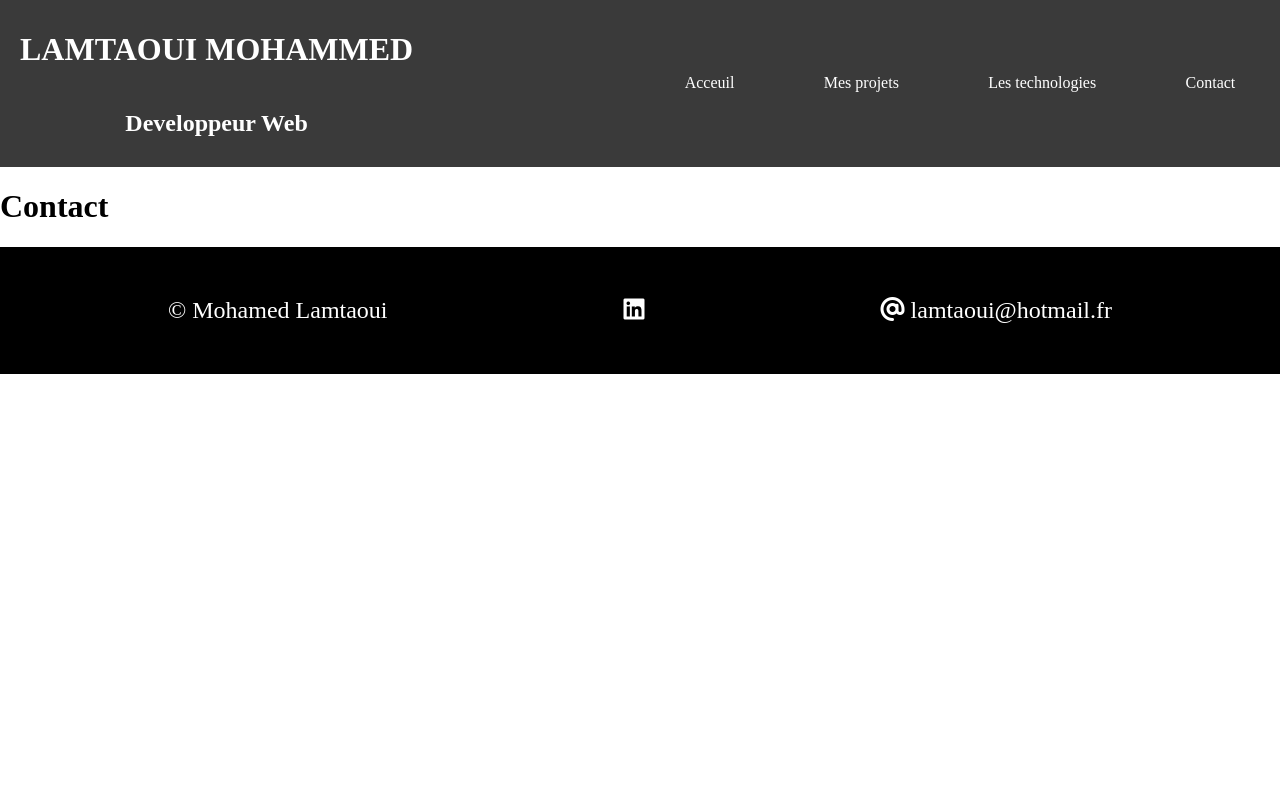
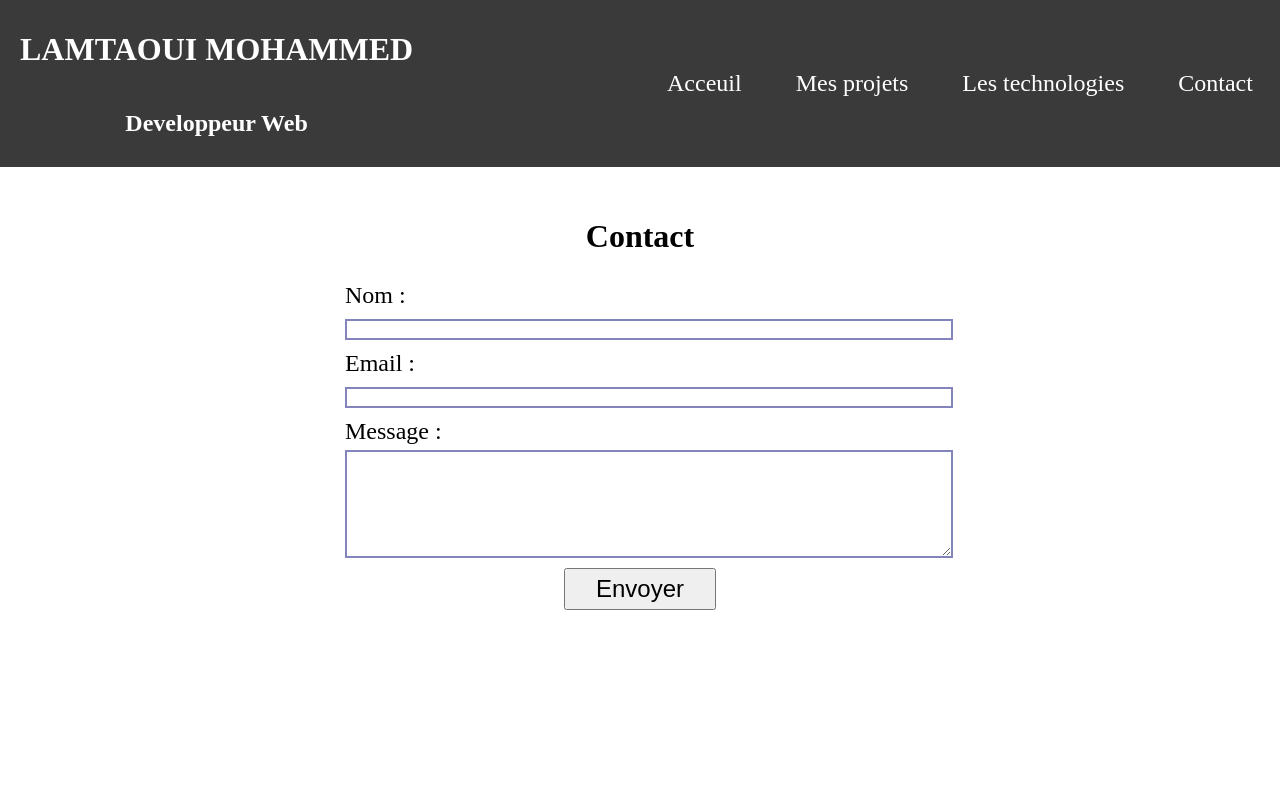
Before and after one commit to lamOpenclassroom/portfolio, a React (Create React App) app: page /contact in a window 1280 px wide. Shown: the top 800 px of the page. Built offline with nearby package versions, Linux system fonts and the light colour scheme.

Commit message:
interface contact form

```diff
--- a/src/App.js
+++ b/src/App.js
@@ -12,13 +12,15 @@ function App() {
   return (
     <div className="my-app">
       <BrowserRouter>
-        <Header/>
+        <Header />
+        <div className='my-app-change'>
           <Routes>
             <Route path="/" element={<About />}/>
             <Route path="/project" element={<Project />}/>
             <Route path="/techno" element={<Techno />} />
             <Route path="/contact" element={<Contact/>}/>
-          </Routes>
+        </Routes>
+        </div>
         <Footer />
       </BrowserRouter>
     </div>
--- a/src/assets/style/App.scss
+++ b/src/assets/style/App.scss
@@ -2,6 +2,8 @@ html,body{
     margin: 0;
     padding: 0;
     .my-app{
-        height: 100vh;
+        .my-app-change{
+            height: 100vh;
+        }
     }
 }
--- /dev/null
+++ b/src/assets/style/contact.scss
@@ -0,0 +1,42 @@
+$gradientColor: rgb(170, 203, 221);
+
+#block-contact{
+    display: flex;
+    flex-direction: column;
+    align-items: center;
+    margin: 30px;
+    #block-form{
+        display: flex;
+        flex-direction: column;
+        align-items: baseline;
+        font-size: 1.5rem;
+        width: 600px;
+        label,input{
+            margin: 5px;
+        }
+        input,textarea{
+            width: 100%;
+            border: 2px rgb(132, 132, 188) solid
+        }
+        .effet:hover{
+            background-color: $gradientColor;
+            cursor: pointer;
+            transition: 1500ms;
+        }
+        textarea{
+            height: 100px;
+        }
+    }
+    button{
+        margin: 10px;
+        padding: 5px 30px;
+        font-size: 1.5rem;
+    }
+    button:hover{
+        cursor: pointer;
+        font-weight: bolder;
+        color: #fff;
+        background-color:$gradientColor;
+        transition: 1000ms;
+    }
+}
--- a/src/assets/style/header.scss
+++ b/src/assets/style/header.scss
@@ -25,6 +25,7 @@ header{
     nav{
       display: flex;
       justify-content: space-around;
+      font-size: 1.5rem;
       .link{
         text-decoration:none;
         color: $whiteColor;
--- a/src/pages/Contact.js
+++ b/src/pages/Contact.js
@@ -1,6 +1,23 @@
+import "../assets/style/contact.scss"
+
 function Contact() {
     return (
-        <h1>Contact</h1>
+        <div id="block-contact">
+            <h1>Contact</h1>
+
+            <form id="block-form">
+                <label> Nom :</label>
+                <input className="effet" type="texte"></input>
+                <label> Email :</label>
+                <input className="effet" type="email"></input>
+                <label> Message :</label>
+                <textarea className="effet" type="texte"></textarea>
+            </form>
+
+            <button type="submit">Envoyer</button>
+
+        </div>
+
     )
 }
 export default Contact
```
